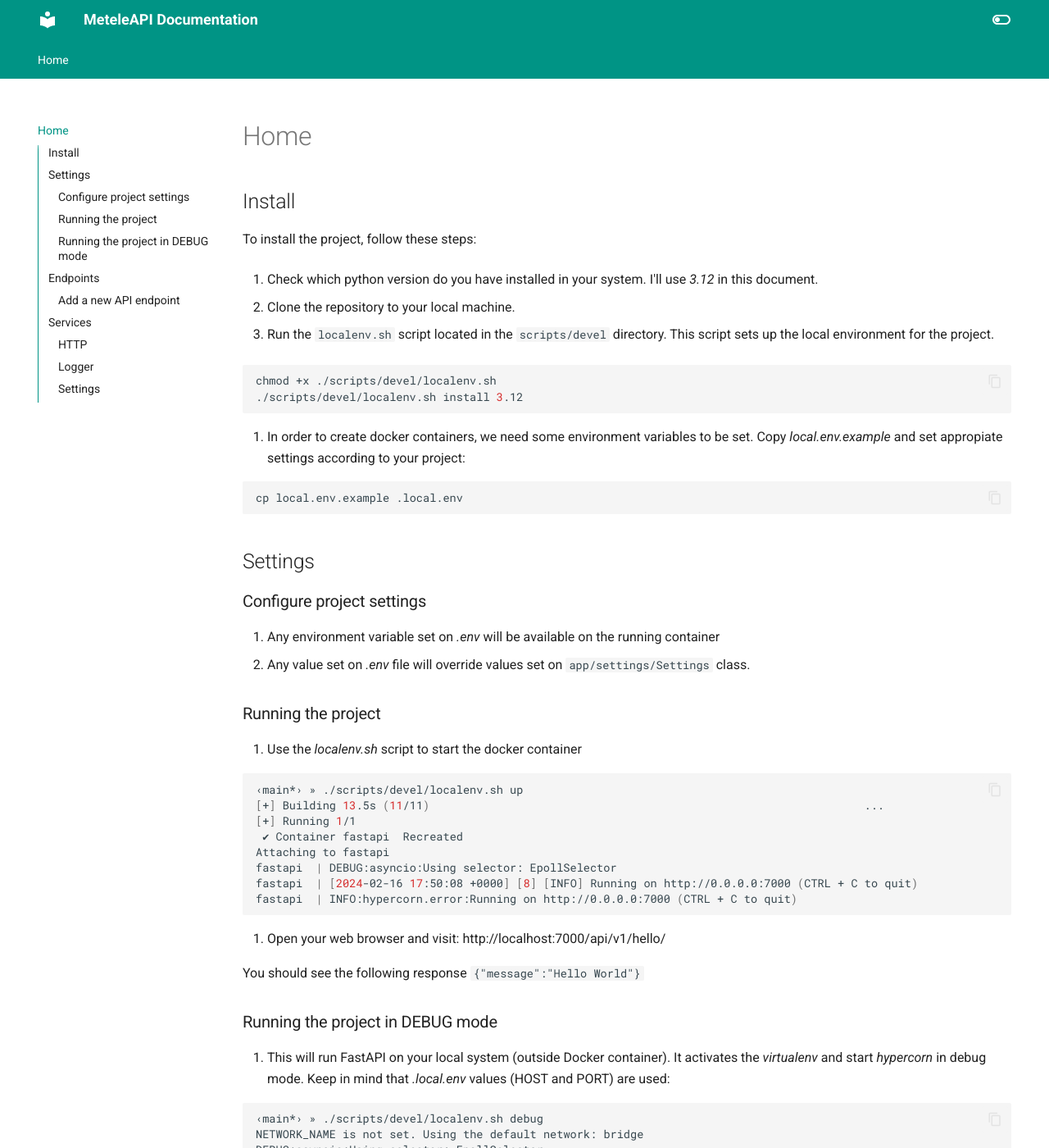
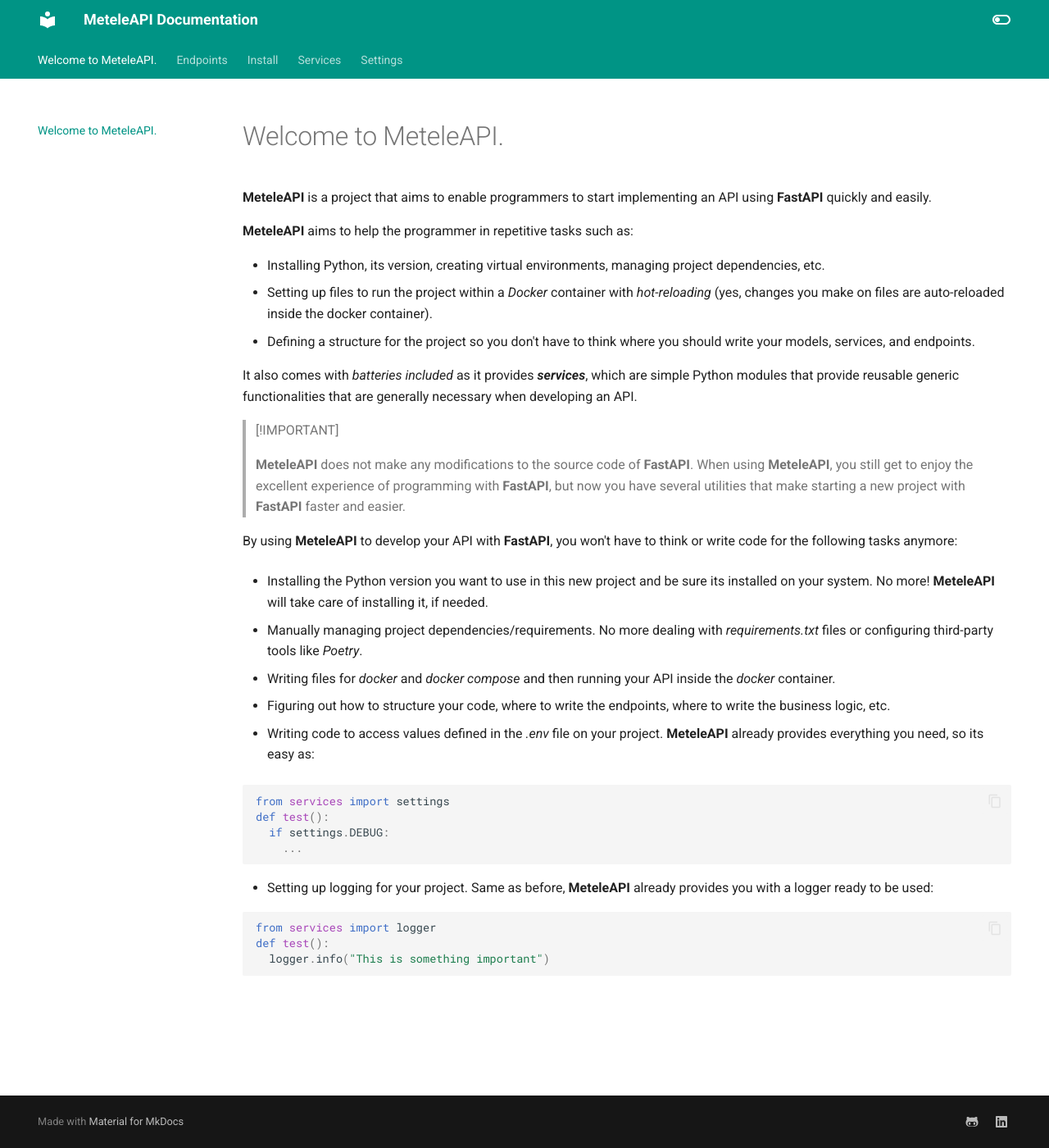
Before and after one commit to edvm/metele-api, an MkDocs documentation site: the page built from docs/docs/index.md, in a window 1280 px wide and 1400 px high. Shown: the whole window at 82% size. Built offline with MkDocs 1.6.1 and Material for MkDocs 9.7.7, drawn with Linux system fonts in a browser that asks for light colours; some of the changed text lies outside the part shown.

Commit message:
work in docs

````diff
--- /dev/null
+++ b/docs/docs/endpoints.md
@@ -0,0 +1,20 @@
+## Endpoints
+### Add a new API endpoint
+
+0. Place a new file with api endpoints inside `app/api/routes/`. Each new file must provide an `APIRouter` . See `app/api/routes/hello.py` and use it as an example for new modules:
+
+```py
+from fastapi import APIRouter
+
+newmodule_router = APIRouter()
+@newmodule_router.get(...)
+async def new(...):
+    ...
+```
+
+1. Register `APIRouter` from previous file on `app/api/routes/urls.py`
+
+URL to access defined APIs are like: `http://host:port/<API_PREFIX>/<PREFIX_VERSION>` where:
+
+- `API_PREFIX` is defined on `settings.py` . Remember you can change this value on *.env* file.
+- `PREFIX_VERSION` is defined on `app/api/urls.py` when using `include_router` (use`hello_router`as an example)
--- a/docs/docs/index.md
+++ b/docs/docs/index.md
@@ -1,117 +1,42 @@
-# Home
+# Welcome to MeteleAPI.
 
-## Install
+**MeteleAPI** is a project that aims to enable programmers to start implementing an API using **FastAPI** quickly and easily.
 
-To install the project, follow these steps:
+**MeteleAPI** aims to help the programmer in repetitive tasks such as:
 
-0. Check which python version do you have installed in your system. I'll use *3.12* in this document.
+- Installing Python, its version, creating virtual environments, managing project dependencies, etc.
+- Setting up files to run the project within a *Docker* container with *hot-reloading* (yes, changes you make on files are auto-reloaded inside the docker container).
+- Defining a structure for the project so you don't have to think where you should write your models, services, and endpoints.
 
-1. Clone the repository to your local machine.
+It also comes with *batteries included* as it provides ***services***, which are simple Python modules that provide reusable generic functionalities that are generally necessary when developing an API.
 
-2. Run the `localenv.sh` script located in the `scripts/devel` directory. This script sets up the local environment for the project.
+> [!IMPORTANT]
+>
+> **MeteleAPI** does not make any modifications to the source code of **FastAPI**. When using **MeteleAPI**, you still get to enjoy the excellent experience of programming with **FastAPI**, but now you have several utilities that make starting a new project with **FastAPI** faster and easier.
 
-   ```bash
-   chmod +x ./scripts/devel/localenv.sh
-   ./scripts/devel/localenv.sh install 3.12
-   ```
+By using **MeteleAPI** to develop your API with **FastAPI**, you won't have to think or write code for the following tasks anymore:
 
-3. In order to create docker containers, we need some environment variables to be set. Copy *local.env.example* and set appropiate settings according to your project:
+- Installing the Python version you want to use in this new project and be sure its installed on your system. No more! **MeteleAPI** will take care of installing it, if needed.
 
-   ```bash
-   cp local.env.example .local.env
-   ```
+- Manually managing project dependencies/requirements. No more dealing with *requirements.txt* files or configuring third-party tools like *Poetry*.
 
-## Settings
-### Configure project settings
+- Writing files for *docker* and *docker compose* and then running your API inside the *docker* container.
 
-0. Any environment variable set on *.env* will be available on the running container
-1. Any value set on *.env* file will override values set on `app/settings/Settings` class.
+- Figuring out how to structure your code, where to write the endpoints, where to write the business logic, etc.
 
-### Running the project
+- Writing code to access values defined in the *.env* file on your project. **MeteleAPI** already provides everything you need, so its easy as:
 
-0. Use the *localenv.sh* script to start the docker container
+  ```py
+  from services import settings
+  def test():
+    if settings.DEBUG:
+      ...
+  ```
 
-```bash
-‹main*› » ./scripts/devel/localenv.sh up
-[+] Building 13.5s (11/11)                                                                 ...
-[+] Running 1/1
- ✔ Container fastapi  Recreated                                                                                                                           0.1s
-Attaching to fastapi
-fastapi  | DEBUG:asyncio:Using selector: EpollSelector
-fastapi  | [2024-02-16 17:50:08 +0000] [8] [INFO] Running on http://0.0.0.0:7000 (CTRL + C to quit)
-fastapi  | INFO:hypercorn.error:Running on http://0.0.0.0:7000 (CTRL + C to quit)
-```
+- Setting up logging for your project. Same as before, **MeteleAPI** already provides you with a logger ready to be used:
 
-1. Open your web browser and visit: http://localhost:7000/api/v1/hello/
-
-You should see the following response `{"message":"Hello World"}`
-
-### Running the project in DEBUG mode
-
-0. This will run FastAPI on your local system (outside Docker container). It activates the *virtualenv* and start *hypercorn* in debug mode. Keep in mind that *.local.env* values (HOST and PORT) are used:
-
-```bash
-‹main*› » ./scripts/devel/localenv.sh debug
-NETWORK_NAME is not set. Using the default network: bridge
-DEBUG:asyncio:Using selector: EpollSelector
-[2024-02-16 17:53:18 +0000] [1556034] [INFO] Running on http://127.0.0.1:7000 (CTRL + C to quit)
-INFO:hypercorn.error:Running on http://127.0.0.1:7000 (CTRL + C to quit)
-```
-
-## Endpoints
-### Add a new API endpoint
-
-0. Place a new file with api endpoints inside `app/api/routes/`. Each new file must provide an `APIRouter` . See `app/api/routes/hello.py` and use it as an example for new modules:
-
-```py
-from fastapi import APIRouter
-
-newmodule_router = APIRouter()
-@newmodule_router.get(...)
-async def new(...):
-    ...
-```
-
-1. Register `APIRouter` from previous file on `app/api/routes/urls.py`
-
-URL to access defined APIs are like: `http://host:port/<API_PREFIX>/<PREFIX_VERSION>` where:
-
-- `API_PREFIX` is defined on `settings.py` . Remember you can change this value on *.env* file.
-- `PREFIX_VERSION` is defined on `app/api/urls.py` when using `include_router` (use`hello_router`as an example)
-
-## Services
-
-Services must be placed inside `app/services/` directory. The project already provides the following services:
-
-### HTTP
-
-Its an HTTP client. Usefull when you have to call external API's or other services. By default, it'll retry up to 5 times if the request fails.
-
-```python
-from services import http
-
-async def test():
-    result = await http.get(url="https://google.com")
-```
-
-### Logger
-
-A logger ready to be used.
-
-```python
-from services import logger
-
-async def test():
-    logger.debug("cool!")
-```
-
-### Settings
-
-Access your project settings from any part of your code. Remember that settings are defined on `settings.py` -> `Settings` class.  Any class attribute defined in `Settings` class can be overrided on *.env* file
-
-```python
-from services import settings
-
-async def test():
-    return settings.HOST + ":" + settings.PORT
-```
+  ```py
+  from services import logger
+  def test():
+    logger.info("This is something important")
+  ```
--- /dev/null
+++ b/docs/docs/install.md
@@ -0,0 +1,61 @@
+## Install
+
+The main task of the installer is:
+
+- To verify that *docker, docker compose,* and *curl* are installed on the system, as they are requirements of the installer.
+- To ask the user a series of questions about the project. Using the values provided by the user, the installer then generates several configuration files, including docker configurations, environment variables in the *.env* file, etc.
+
+After asking the user questions, the installer proceeds to:
+
+1. create a *.env* file with environment variables used by the API
+2. create configuration files used by *docker* and *docker-compose*
+3. create a *pyproject.toml* file
+   Once the files are created, it checks if Rye is installed. If it is not installed, it downloads and installs it.
+
+Finally, it uses Rye to:
+
+1. If necessary, download and install the version of Python that the user has specified to use
+2. Create a virtual environment / *virtualenv*
+3. Install all project dependencies inside the virtual environment
+4. Generate *requirements.lock* and *requirements-dev.lock* files. These files are later used within the docker container to install the dependencies specified in these files inside the container.
+
+After the installer finishes, it is recommended to open a new window (or run: *source $HOME/.rye/env*) in order to then type '*python*' to access the fully configured environment, ready to be used.
+
+### Environment Variables
+
+Below is a brief explanation of how the values obtained from the user by the installer script are used.
+
+##### PROJECT_NAME
+
+Name of the project. Its better if you provide it in **lowercase**. This value is used by mutliple files:
+
+ - *.env*: Used as the *PROJECT_NAME* value
+ - *docker-compose.yml*: This file is generated by the installer and it sets the *PROJECT_NAME* as the *container_name* value.
+
+##### PROJECT_DESCRIPTION
+
+Description of the project. Used in *pyproject.toml* file.
+
+##### PROJECT_AUTHOR_NAME
+
+Name of the author. Used in *pyproject.toml* file.
+
+##### PROJECT_AUTHOR_EMAIL
+
+Author email. Used in *pyproject.toml* file.
+
+##### API_HOST
+
+This is the hostname where the API will be listen on. You can provide values like:
+
+- *0.0.0.0*, so it'll listen on all ip addresses. In most cases, this is the value you want to set.
+
+*API_HOST* is used in multiple files, like: *.env*, *docker-compose.yml*
+
+##### API_PORT
+
+This is the port where the API will be listen on. You should provide a port number. There is no default, so be sure to provide a port number.
+
+##### PYTHON_VERSION
+
+The Python version you want to use on this project. If needed, It'll be installed using Rye, no worries if the version you choose its not present in your system, but be sure to provide only the version number, e.g: *3.12*
--- /dev/null
+++ b/docs/docs/services.md
@@ -0,0 +1,36 @@
+## Services
+
+Services must be placed inside `app/services/` directory. The project already provides the following services:
+
+### HTTP
+
+Its an HTTP client. Usefull when you have to call external API's or other services. By default, it'll retry up to 5 times if the request fails.
+
+```python
+from services import http
+
+async def test():
+    result = await http.get(url="https://google.com")
+```
+
+### Logger
+
+A logger ready to be used.
+
+```python
+from services import logger
+
+async def test():
+    logger.debug("cool!")
+```
+
+### Settings
+
+Access your project settings from any part of your code. Remember that settings are defined on `settings.py` -> `Settings` class.  Any class attribute defined in `Settings` class can be overrided on *.env* file
+
+```python
+from services import settings
+
+async def test():
+    return settings.HOST + ":" + settings.PORT
+```
--- /dev/null
+++ b/docs/docs/settings.md
@@ -0,0 +1,36 @@
+## Settings
+### Configure project settings
+
+0. Any environment variable set on *.env* will be available on the running container
+1. Any value set on *.env* file will override values set on `app/settings/Settings` class.
+
+### Running the project
+
+0. Use the *localenv.sh* script to start the docker container
+
+```bash
+‹main*› » ./scripts/devel/localenv.sh up
+[+] Building 13.5s (11/11)                                                                 ...
+[+] Running 1/1
+ ✔ Container fastapi  Recreated                                                                                                                           0.1s
+Attaching to fastapi
+fastapi  | DEBUG:asyncio:Using selector: EpollSelector
+fastapi  | [2024-02-16 17:50:08 +0000] [8] [INFO] Running on http://0.0.0.0:7000 (CTRL + C to quit)
+fastapi  | INFO:hypercorn.error:Running on http://0.0.0.0:7000 (CTRL + C to quit)
+```
+
+1. Open your web browser and visit: http://localhost:7000/api/v1/hello/
+
+You should see the following response `{"message":"Hello World"}`
+
+### Running the project in DEBUG mode
+
+0. This will run FastAPI on your local system (outside Docker container). It activates the *virtualenv* and start *hypercorn* in debug mode. Keep in mind that *.local.env* values (HOST and PORT) are used:
+
+```bash
+‹main*› » ./scripts/devel/localenv.sh debug
+NETWORK_NAME is not set. Using the default network: bridge
+DEBUG:asyncio:Using selector: EpollSelector
+[2024-02-16 17:53:18 +0000] [1556034] [INFO] Running on http://127.0.0.1:7000 (CTRL + C to quit)
+INFO:hypercorn.error:Running on http://127.0.0.1:7000 (CTRL + C to quit)
+```
````
Also changed, not shown: 2 other files.
